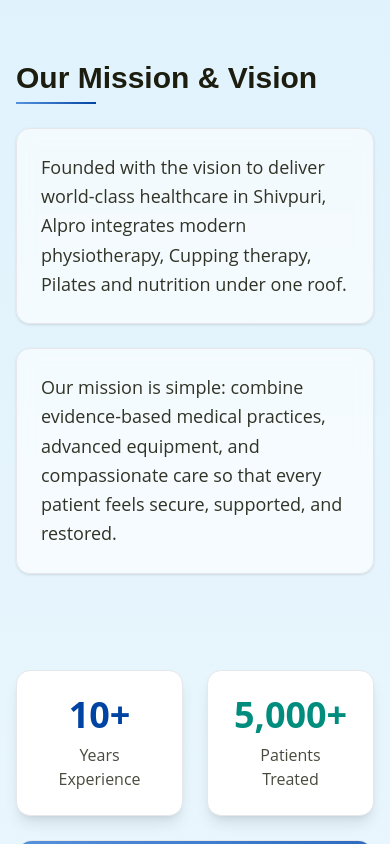
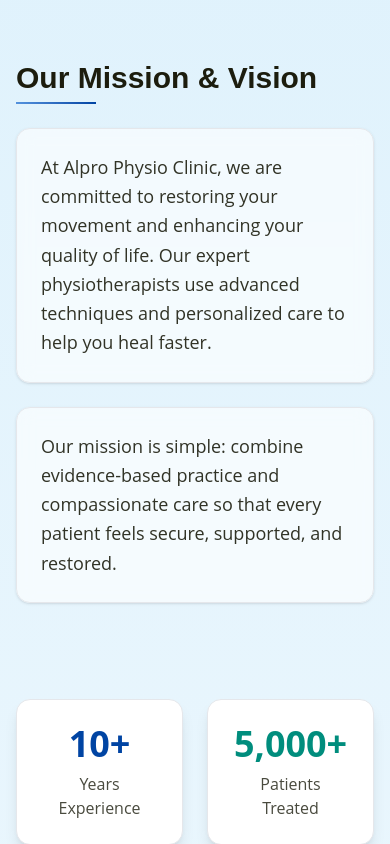
Before and after one commit to NaveedAfraz/Alpro-Physio-Clinic, a React (Vite) app in the folder frontend/: page / in a window 390 px wide. Shown: the part 1720-2564 px from the top of the page. Built offline with nearby package versions, Linux system fonts and the light colour scheme.

Commit message:
added pages

```diff
--- a/frontend/src/components/home/about.tsx
+++ b/frontend/src/components/home/about.tsx
@@ -131,7 +131,7 @@
   return (
     <motion.section
       id="about"
-      className="py-24 bg-gradient-to-b from-[#DDF1FC] to-white overflow-hidden"
+      className="py-24  md:px-12  bg-gradient-to-b from-[#DDF1FC] to-white overflow-hidden"
       variants={sectionVariants}
       initial="hidden"
       whileInView="visible"
@@ -166,17 +166,18 @@
                   className="text-lg leading-relaxed p-6 rounded-xl bg-white/60 backdrop-blur-sm border border-gray-200 shadow-sm font-opensans text-[#1C1D0E]/90"
                   whileHover={{ scale: 1.02 }}
                 >
-                  Founded with the vision to deliver world-class healthcare in
-                  Shivpuri, Alpro integrates modern physiotherapy, Cupping
-                  therapy, Pilates and nutrition under one roof.
+                  At Alpro Physio Clinic, we are committed to restoring your
+                  movement and enhancing your quality of life. Our expert
+                  physiotherapists use advanced techniques and personalized care
+                  to help you heal faster.
                 </motion.p>
                 <motion.p
                   className="text-lg leading-relaxed p-6 rounded-xl bg-white/60 backdrop-blur-sm border border-gray-200 shadow-sm font-opensans text-[#1C1D0E]/90"
                   whileHover={{ scale: 1.02 }}
                 >
-                  Our mission is simple: combine evidence-based medical
-                  practices, advanced equipment, and compassionate care so that
-                  every patient feels secure, supported, and restored.
+                  Our mission is simple: combine evidence-based practice and
+                  compassionate care so that every patient feels secure,
+                  supported, and restored.
                 </motion.p>
               </div>
             </div>
--- a/frontend/src/components/home/contact.tsx
+++ b/frontend/src/components/home/contact.tsx
@@ -105,7 +105,7 @@
   return (
     <motion.section
       id="contact"
-      className="py-24 bg-gradient-to-b from-white to-gray-50 overflow-hidden"
+      className="py-24  md:px-12  bg-gradient-to-b from-white to-gray-50 overflow-hidden"
       variants={sectionVariants}
       initial="hidden"
       whileInView="visible"
--- a/frontend/src/components/home/hero.tsx
+++ b/frontend/src/components/home/hero.tsx
@@ -83,7 +83,7 @@
   return (
     <section
       id="home"
-      className="relative min-h-screen flex items-center overflow-hidden bg-gradient-to-b from-white to-[#DDF1FC]"
+      className="relative  md:px-12 min-h-screen flex items-center overflow-hidden bg-gradient-to-b from-white to-[#DDF1FC]"
     >
       {/* Animated Background */}
       <div className="absolute inset-0 z-0 bg-[url('/grid-pattern.svg')] opacity-10">
--- a/frontend/src/components/home/ourTeam.tsx
+++ b/frontend/src/components/home/ourTeam.tsx
@@ -51,7 +51,7 @@
   return (
     <motion.section
       id="team"
-      className="py-24 bg-slate-50"
+      className="py-24  md:px-12  bg-slate-50"
       variants={sectionVariants}
       initial="hidden"
       whileInView="visible"
@@ -89,7 +89,7 @@
               <p className="text-sm text-blue-600 font-semibold my-2 h-10">
                 {member.credentials}
               </p>
-              <p className="text-gray-600 leading-relaxed">{member.bio}</p>
+              <p className="text-gray-600 mt-6 leading-relaxed">{member.bio}</p>
             </motion.div>
           ))}
         </div>
--- a/frontend/src/components/home/services.tsx
+++ b/frontend/src/components/home/services.tsx
@@ -134,7 +134,7 @@
   return (
     <motion.section
       id="services"
-      className="py-24 bg-white overflow-hidden"
+      className="py-24  md:px-12  bg-white overflow-hidden"
       variants={sectionVariants}
       initial="hidden"
       whileInView="visible"
--- a/frontend/src/components/home/testimonials.tsx
+++ b/frontend/src/components/home/testimonials.tsx
@@ -120,7 +120,7 @@
   return (
     <motion.section
         id="testimonials"
-        className="py-24 bg-gradient-to-b from-white to-[#F9FAFB] overflow-hidden"
+        className="py-24  md:px-12  bg-gradient-to-b from-white to-[#F9FAFB] overflow-hidden"
         variants={sectionVariants}
         initial="hidden"
         whileInView="visible"
--- a/frontend/src/components/home/whyChoose.tsx
+++ b/frontend/src/components/home/whyChoose.tsx
@@ -1,10 +1,17 @@
-import { CheckCircle, Users, Award, Heart, Stethoscope, Globe, ChevronDown } from "lucide-react";
+import {
+  CheckCircle,
+  Users,
+  Award,
+  Heart,
+  Stethoscope,
+  Globe,
+  ChevronDown,
+} from "lucide-react";
 import { motion, AnimatePresence, type Variants } from "framer-motion";
-import {  useState } from "react";
+import { useState } from "react";
 import type { LucideIcon } from "lucide-react";
 
 // --- Reusable Animated Number Components ---
-
 
 // const AnimatedStatistic: FC<AnimatedStatisticProps> = ({ from = 0, to, suffix = "", prefix = "" }) => {
 //   const ref = useRef<HTMLSpanElement>(null);
@@ -29,45 +36,55 @@
 //   return <span ref={ref} />;
 // };
 
-
 const WhyChoose = () => {
   const [expanded, setExpanded] = useState<number | false>(0);
 
-  const reasons: { icon: LucideIcon; title: string; description: string; color: string; bgColor: string }[] = [
+  const reasons: {
+    icon: LucideIcon;
+    title: string;
+    description: string;
+    color: string;
+    bgColor: string;
+  }[] = [
     {
       icon: Users,
       title: "Experienced & Certified Therapists",
-      description: "Our team of highly qualified physiotherapists brings years of expertise and advanced certifications to provide you with the best care possible.",
+      description:
+        "Our team of highly qualified physiotherapists brings years of expertise and advanced certifications to provide you with the best care possible.",
       color: "text-[#0044A3]",
-      bgColor: "bg-[#EBF5FF]"
+      bgColor: "bg-[#EBF5FF]",
     },
     {
       icon: Award,
       title: "Premium Infrastructure & Equipment",
-      description: "State-of-the-art facilities with the latest physiotherapy equipment and modern treatment rooms designed for optimal patient comfort.",
+      description:
+        "State-of-the-art facilities with the latest physiotherapy equipment and modern treatment rooms designed for optimal patient comfort.",
       color: "text-[#008D7D]",
-      bgColor: "bg-[#E6F7F5]"
+      bgColor: "bg-[#E6F7F5]",
     },
     {
       icon: Heart,
       title: "Holistic Care: Physiotherapy + Hijama + Pilates",
-      description: "Comprehensive treatment approach combining traditional physiotherapy with cupping therapy and Pilates for complete wellness.",
+      description:
+        "Comprehensive treatment approach combining traditional physiotherapy with cupping therapy and Pilates for complete wellness.",
       color: "text-[#D97706]",
-      bgColor: "bg-[#FEF6E6]"
+      bgColor: "bg-[#FEF6E6]",
     },
     {
       icon: Stethoscope,
       title: "Patient-First Approach with Continuous Feedback",
-      description: "Personalized treatment plans with regular progress monitoring and adjustments based on your specific needs and recovery goals.",
+      description:
+        "Personalized treatment plans with regular progress monitoring and adjustments based on your specific needs and recovery goals.",
       color: "text-[#5492DD]",
-      bgColor: "bg-[#EFF6FF]"
+      bgColor: "bg-[#EFF6FF]",
     },
     {
       icon: Globe,
       title: "Trusted by Families, Athletes & International Patients",
-      description: "Serving a diverse community including local families, professional athletes, and patients from around the world seeking quality care.",
+      description:
+        "Serving a diverse community including local families, professional athletes, and patients from around the world seeking quality care.",
       color: "text-[#7C3AED]",
-      bgColor: "bg-[#F5F3FF]"
+      bgColor: "bg-[#F5F3FF]",
     },
   ];
 
@@ -85,13 +102,17 @@
 
   const fadeInUp: Variants = {
     hidden: { opacity: 0, y: 50 },
-    visible: { opacity: 1, y: 0, transition: { duration: 0.7, ease: "easeOut" } },
+    visible: {
+      opacity: 1,
+      y: 0,
+      transition: { duration: 0.7, ease: "easeOut" },
+    },
   };
 
   return (
     <motion.section
       id="why-choose"
-        className="py-24 bg-gradient-to-b from-[#F9FAFB] to-white overflow-hidden"
+      className="py-24  md:px-12  bg-gradient-to-b from-[#F9FAFB] to-white overflow-hidden"
       variants={sectionVariants}
       initial="hidden"
       whileInView="visible"
@@ -101,7 +122,11 @@
         {/* Section Header */}
         <motion.div className="text-center mb-16" variants={fadeInUp}>
           <h2 className="text-4xl lg:text-5xl font-bold text-[#1C1D0E] mb-6 font-acumin">
-            Why Choose <span className="bg-gradient-to-r from-[#5492DD] to-[#0044A3] bg-clip-text text-transparent">Alpro</span>?
+            Why Choose{" "}
+            <span className="bg-gradient-to-r from-[#5492DD] to-[#0044A3] bg-clip-text text-transparent">
+              Alpro
+            </span>
+            ?
           </h2>
           <p className="text-lg text-[#1C1D0E]/80 max-w-3xl mx-auto font-opensans leading-relaxed">
             Experience the difference that quality care, advanced technology,
@@ -117,32 +142,55 @@
           >
             <div className="absolute inset-0 bg-gradient-to-br from-[#5492DD] to-[#0044A3]"></div>
             <Users className="absolute -bottom-16 -right-16 w-80 h-80 text-white/10" />
-                 <div className="absolute inset-0 bg-cover bg-center" style={{backgroundImage: "url('https://placehold.co/800x1200/0044A3/FFFFFF?text=Alpro+Clinic')"}}></div>
+            <div
+              className="absolute inset-0 bg-cover bg-center"
+              style={{
+                backgroundImage:
+                  "url('https://placehold.co/800x1200/0044A3/FFFFFF?text=Alpro+Clinic')",
+              }}
+            ></div>
             <div className="absolute inset-0 bg-black/20"></div>
             <div className="relative z-10 p-10 flex flex-col justify-end h-full text-white">
-                    <h3 className="text-3xl font-bold font-acumin mb-4">A Commitment to Excellence</h3>
-                    <p className="text-lg text-white/90 font-opensans">Your health is our highest priority. We are dedicated to providing care that is not only effective but also compassionate and respectful.</p>
+              <h3 className="text-3xl font-bold font-acumin mb-4">
+                A Commitment to Excellence
+              </h3>
+              <p className="text-lg text-white/90 font-opensans">
+                Your health is our highest priority. We are dedicated to
+                providing care that is not only effective but also compassionate
+                and respectful.
+              </p>
             </div>
           </motion.div>
 
-            <motion.div className="flex flex-col gap-4" variants={sectionVariants}>
+          <motion.div
+            className="flex flex-col gap-4"
+            variants={sectionVariants}
+          >
             {reasons.map((reason, index) => (
               <motion.div key={index} variants={fadeInUp}>
                 <motion.header
                   initial={false}
-                            animate={{ backgroundColor: index === expanded ? '#fff' : '#F9FAFB' }}
-                            onClick={() => setExpanded(expanded === index ? false : index)}
+                  animate={{
+                    backgroundColor: index === expanded ? "#fff" : "#F9FAFB",
+                  }}
+                  onClick={() =>
+                    setExpanded(expanded === index ? false : index)
+                  }
                   className="flex items-center justify-between p-6 rounded-xl cursor-pointer border border-gray-200 shadow-sm"
                 >
                   <div className="flex items-center gap-4">
-                                <div className={`w-12 h-12 ${reason.bgColor} ${reason.color} rounded-lg flex items-center justify-center shrink-0`}>
+                    <div
+                      className={`w-12 h-12 ${reason.bgColor} ${reason.color} rounded-lg flex items-center justify-center shrink-0`}
+                    >
                       <reason.icon className="w-6 h-6" />
                     </div>
                     <h3 className="text-lg font-semibold text-[#1C1D0E] font-acumin">
                       {reason.title}
                     </h3>
                   </div>
-                            <motion.div animate={{ rotate: expanded === index ? 180 : 0 }}>
+                  <motion.div
+                    animate={{ rotate: expanded === index ? 180 : 0 }}
+                  >
                     <ChevronDown className="w-6 h-6 text-gray-500" />
                   </motion.div>
                 </motion.header>
@@ -155,9 +203,12 @@
                       exit="collapsed"
                       variants={{
                         open: { opacity: 1, height: "auto" },
-                                        collapsed: { opacity: 0, height: 0 }
+                        collapsed: { opacity: 0, height: 0 },
                       }}
-                                    transition={{ duration: 0.5, ease: [0.04, 0.62, 0.23, 0.98] }}
+                      transition={{
+                        duration: 0.5,
+                        ease: [0.04, 0.62, 0.23, 0.98],
+                      }}
                       className="overflow-hidden"
                     >
                       <p className="p-6 pt-4 text-[#1C1D0E]/80 leading-relaxed font-opensans bg-white rounded-b-xl border-x border-b border-gray-200">
@@ -182,13 +233,18 @@
                   What You Get with Alpro Physio Clinic
                 </h3>
                 <p className="text-lg text-white/90 font-opensans max-w-3xl mx-auto">
-                        A complete ecosystem of care designed for your optimal recovery and long-term wellness.
+                  A complete ecosystem of care designed for your optimal
+                  recovery and long-term wellness.
                 </p>
               </div>
               <div className="grid sm:grid-cols-2 lg:grid-cols-3 gap-x-8 gap-y-6 mb-10 font-opensans">
                 {[
-                    "Free Initial Consultation", "Personalized Treatment Plans", "Advanced Diagnostic Assessment",
-                    "Modern Equipment & Facilities", "Certified & Experienced Staff", "Progress Tracking & Monitoring",
+                  "Free Initial Consultation",
+                  "Personalized Treatment Plans",
+                  "Advanced Diagnostic Assessment",
+                  "Modern Equipment & Facilities",
+                  "Certified & Experienced Staff",
+                  "Progress Tracking & Monitoring",
                 ].map((benefit) => (
                   <div key={benefit} className="flex items-center gap-3">
                     <CheckCircle className="w-6 h-6 text-white/80 shrink-0" />
```
Also changed, not shown: frontend/src/components/home/header.tsx (+56 -14 lines). Lines whose indentation alone changed are shown as unchanged.
